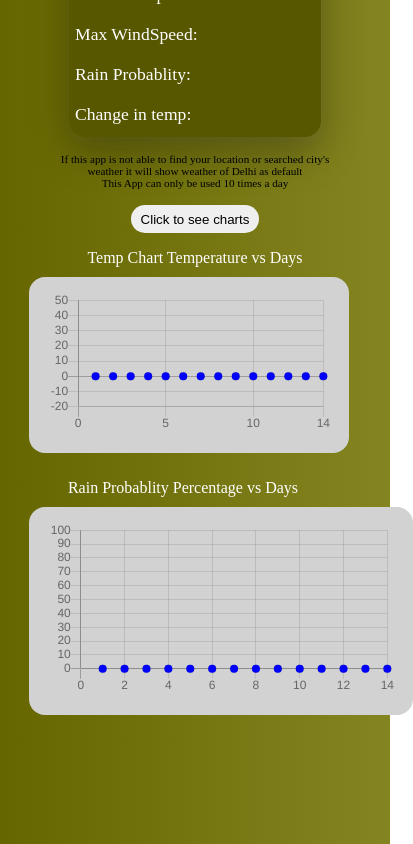
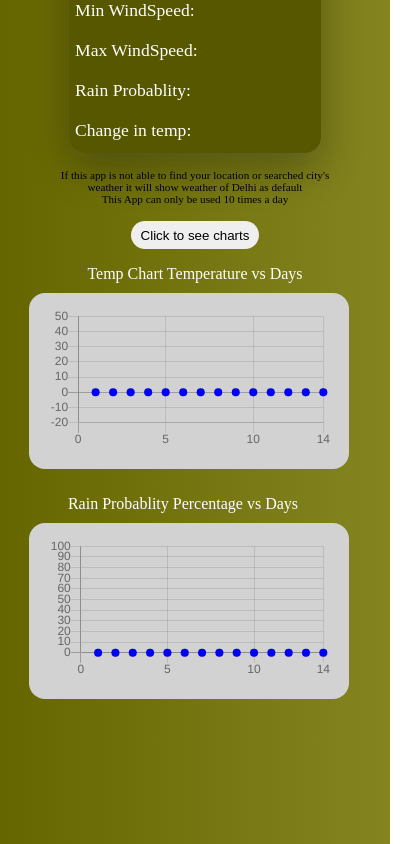
Before and after one commit to adnan-faiz27/Weather-App, a plain HTML site: page index.html in a window 390 px wide. Shown: the part 532-1376 px from the top of the page, 413 px wide, since content can reach past the window. Drawn offline with nearby package versions, Linux system fonts and the light colour scheme.

Commit message:
Update style.css

```diff
--- a/style.css
+++ b/style.css
@@ -118,7 +118,7 @@
     max-width: 28rem;
     min-height: 9rem;
 }
-#WindChart{
+#RainChart{
     max-width: 28rem;
     min-height: 9rem;
 }
@@ -156,7 +156,7 @@
         max-width: 25rem;
         min-height: 8rem;
     }
-    #WindChart{
+    #RainChart{
         max-width: 25rem;
         min-height: 8rem;
     }
@@ -172,7 +172,7 @@
         max-width: 22rem;
         min-height: 8rem;
     }
-    #WindChart{
+    #RainChart{
         max-width: 22rem;
         min-height: 8rem;
     }
@@ -188,7 +188,7 @@
         max-width: 18rem;
         min-height: 8rem;
     }
-    #WindChart{
+    #RainChart{
         max-width: 18rem;
         min-height: 8rem;
     }
@@ -210,7 +210,7 @@
         max-width: 16rem;
         min-height: 8rem;
     }
-    #WindChart{
+    #RainChart{
         max-width: 16rem;
         min-height: 8rem;
     }
@@ -236,7 +236,7 @@
         max-width: 15rem;
         min-height: 8rem;
     }
-    #WindChart{
+    #RainChart{
         max-width: 15rem;
         min-height: 8rem;
     }
```
